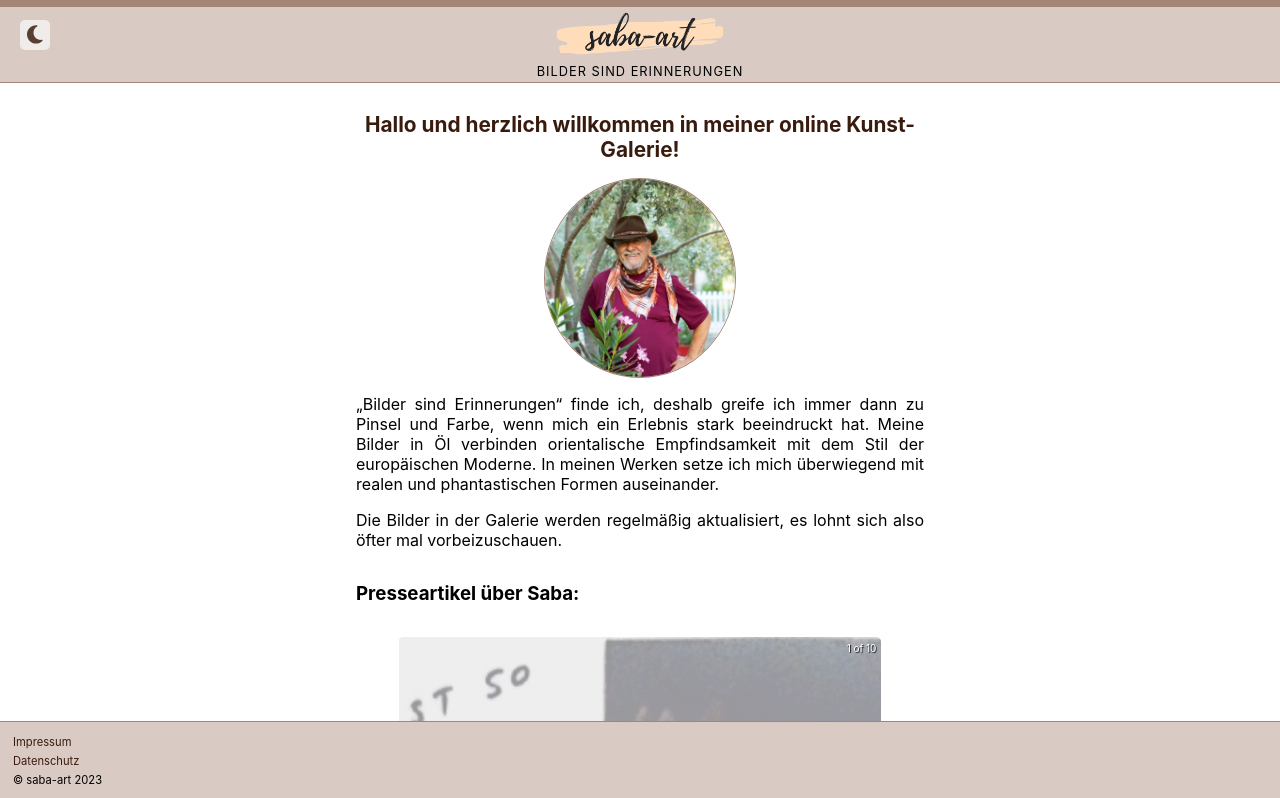
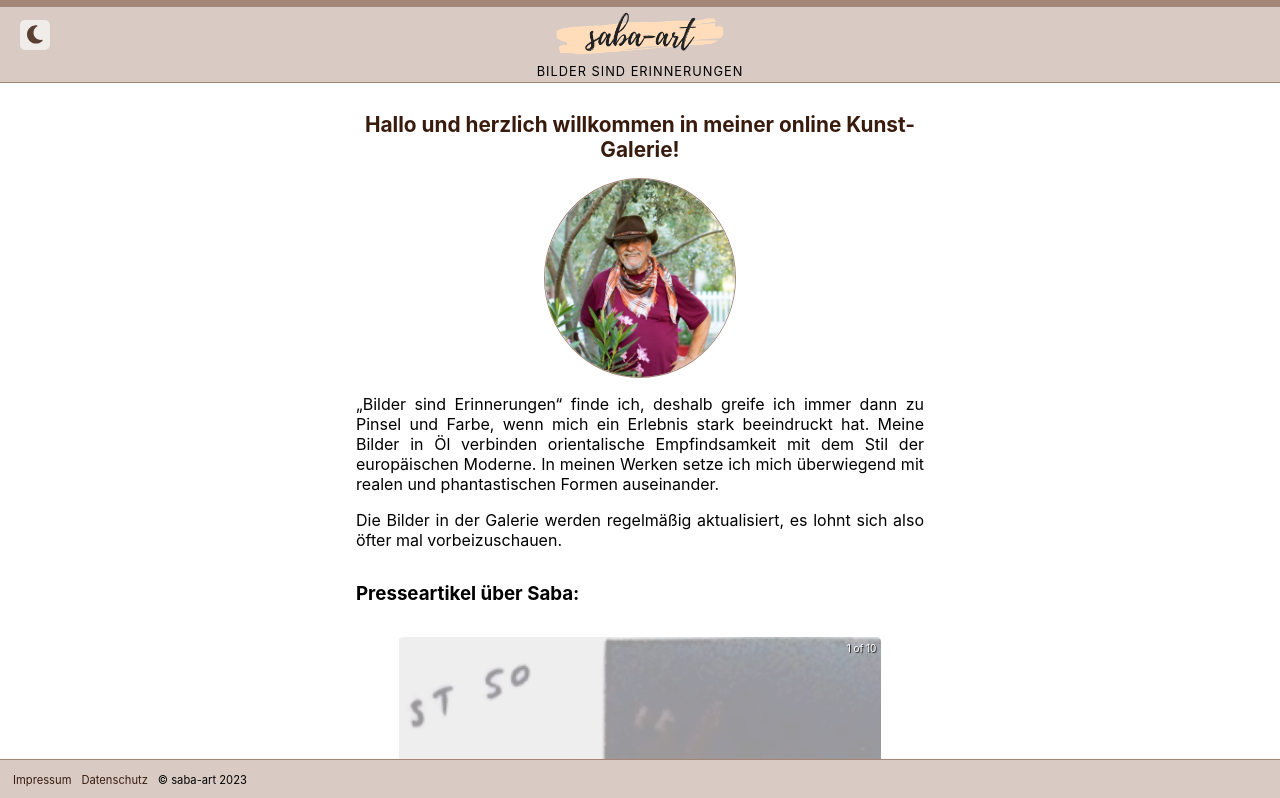
Before and after one commit to alperkuertuel/saba-art, a Next.js app: page / in a window 1280 px wide. Shown: the top 798 px of the page. Built offline with nearby package versions, Linux system fonts and the light colour scheme; no server answers; the database is empty.

Commit message:
fix z-index and pisitioning

```diff
--- a/components/Footer/Footer.js
+++ b/components/Footer/Footer.js
@@ -34,11 +34,10 @@ export default function FooterComponent() {
 const StyledFooter = styled.footer`
   font-size: 0.7rem;
   position: fixed;
-  z-index: 2;
+  z-index: 3; // needed for the slide-show
   bottom: 0;
   left: 0;
   width: 100%;
-  display: flex;
   align-items: center;
   gap: 1rem;
   padding: 0.5rem;
@@ -48,4 +47,5 @@ const StyledFooter = styled.footer`
 
 const DataItem = styled.li`
   margin: 5px;
+  display: inline-block;
 `;
--- a/components/Header/Header.js
+++ b/components/Header/Header.js
@@ -68,7 +68,7 @@ const StyledHeader = styled.header`
   padding: 0.2rem;
   border-bottom: 1px solid var(--tertiary-color);
   text-align: center;
-  z-index: 3;
+  z-index: 3; // needed for the slide-show
 `;
 
 const StyledLogo = styled(Image)`
--- a/components/ImageCropDialog/ImageCropDialog.js
+++ b/components/ImageCropDialog/ImageCropDialog.js
@@ -144,7 +144,7 @@ const BackDrop = styled.span`
   left: 0;
   bottom: 0;
   right: 0;
-  z-index: 1;
+  z-index: 5; // no value underneath 5!
 `;
 
 const CropContainer = styled.span`
--- a/components/ScrollUpButton/ScrollUpButton.js
+++ b/components/ScrollUpButton/ScrollUpButton.js
@@ -25,8 +25,8 @@ export default function ScrollUp({ scrollPercent }) {
 
 const StyledScrollUpButton = styled.button`
   position: fixed;
-  z-index: 1;
-  bottom: 15px;
+  z-index: 4;
+  bottom: 50px;
   right: 15px;
   background-color: var(--tertiary-color);
   border-radius: 50%;
```
